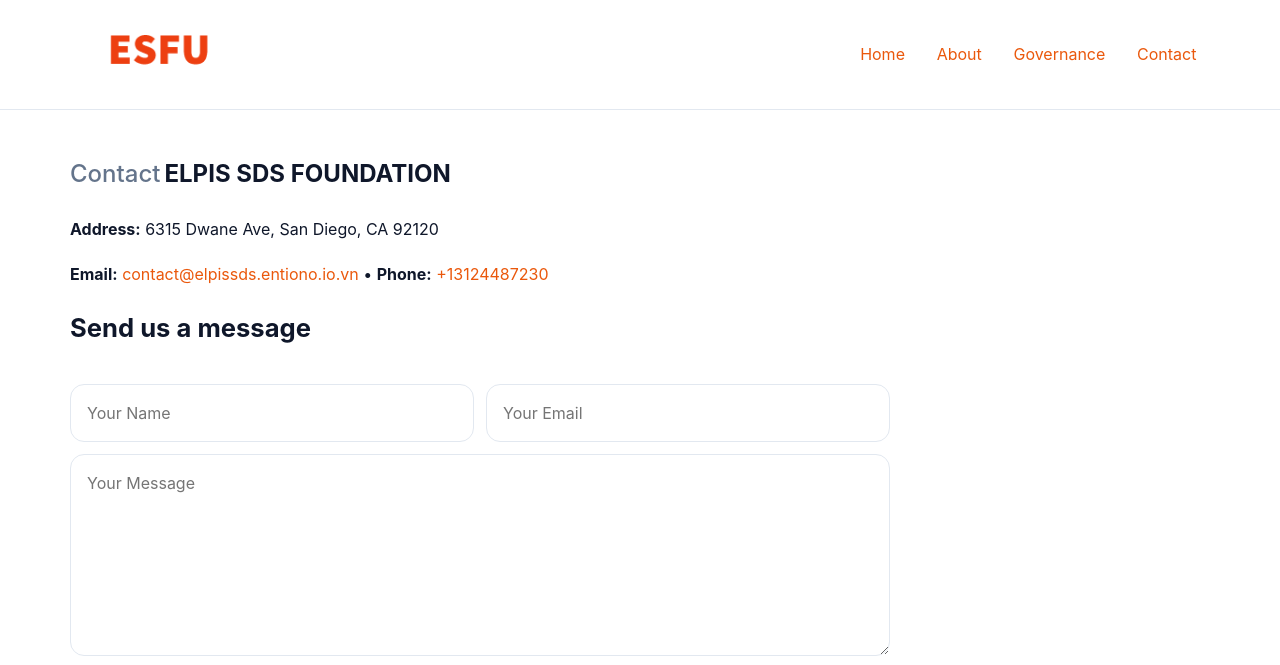
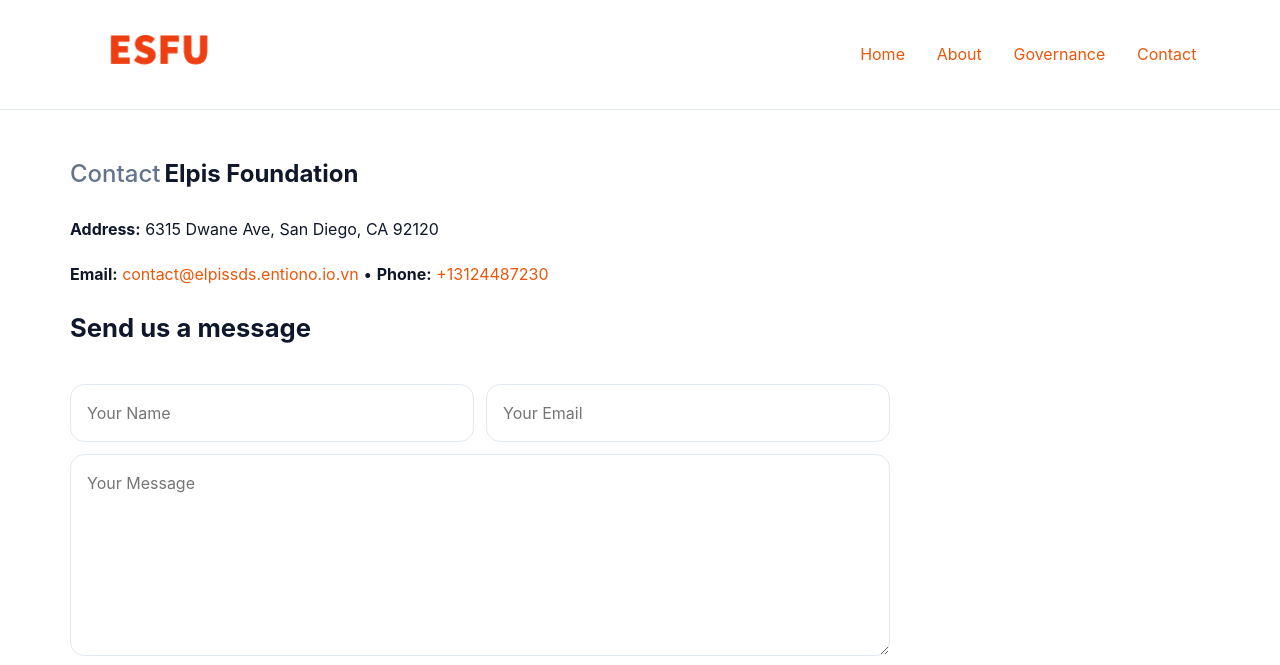
Before and after one commit to thuanbg111/elpis-sds-foundation-7833, a plain HTML site: page contact.html in a window 1280 px wide. Shown: the top 665 px of the page. Drawn offline with Linux system fonts and the light colour scheme.

Commit message:
Update contact.html

```diff
--- a/contact.html
+++ b/contact.html
@@ -1,11 +1,11 @@
 <!doctype html><html lang="en"><head>
 <meta charset="utf-8">
 <meta name="viewport" content="width=device-width,initial-scale=1">
-<title>ELPIS SDS FOUNDATION – Nonprofit • 2025</title>
+<title>Elpis Foundation – Nonprofit • 2025</title>
 <link rel="stylesheet" href="assets/styles.css">
 <link rel="icon" href="images/logo.png">
 <meta name="data-ein" content="871697833">
-<meta name="data-name" content="ELPIS SDS FOUNDATION">
+<meta name="data-name" content="Elpis Foundation">
 <meta name="data-email" content="contact@elpissds.entiono.io.vn">
 <meta name="data-phone" content="+13124487230">
 <meta name="data-address" content="6315 Dwane Ave,
@@ -42,7 +42,7 @@ h1 span.name{
 
 <main class="main-wrap">
   <section class="section">
-    <h1><span class="label">Contact</span><span class="name">ELPIS SDS FOUNDATION</span></h1>
+    <h1><span class="label">Contact</span><span class="name">Elpis Foundation</span></h1>
 
     <p><strong>Address:</strong> 6315 Dwane Ave,
 San Diego, CA 92120</p>
@@ -69,7 +69,7 @@ San Diego, CA 92120</p>
 <footer>
   <div class="footer-wrap">
     <div class="footer-grid">
-      <div class="footer-col"><img src="images/logo.png" style="width:140px;margin-bottom:.4rem" alt=""><div class="small">© <span id="year"></span> ELPIS SDS FOUNDATION</div><div class="small">501(c)(3) • EIN 871697833</div></div>
+      <div class="footer-col"><img src="images/logo.png" style="width:140px;margin-bottom:.4rem" alt=""><div class="small">© <span id="year"></span> Elpis Foundation</div><div class="small">501(c)(3) • EIN 871697833</div></div>
       <div class="footer-col"><div class="small"><strong>Address:</strong> 6315 Dwane Ave,
 San Diego, CA 92120</div><div class="small"><strong>Email:</strong> <a href="mailto:contact@elpissds.entiono.io.vn">contact@elpissds.entiono.io.vn</a></div><div class="small"><strong>Phone:</strong> <a href="tel:+13124487230">+13124487230</a></div></div>
       <div class="footer-col"><div class="small"><strong>Mission:</strong> Practical, measurable programs that restore dignity and create opportunity.</div></div>
```
